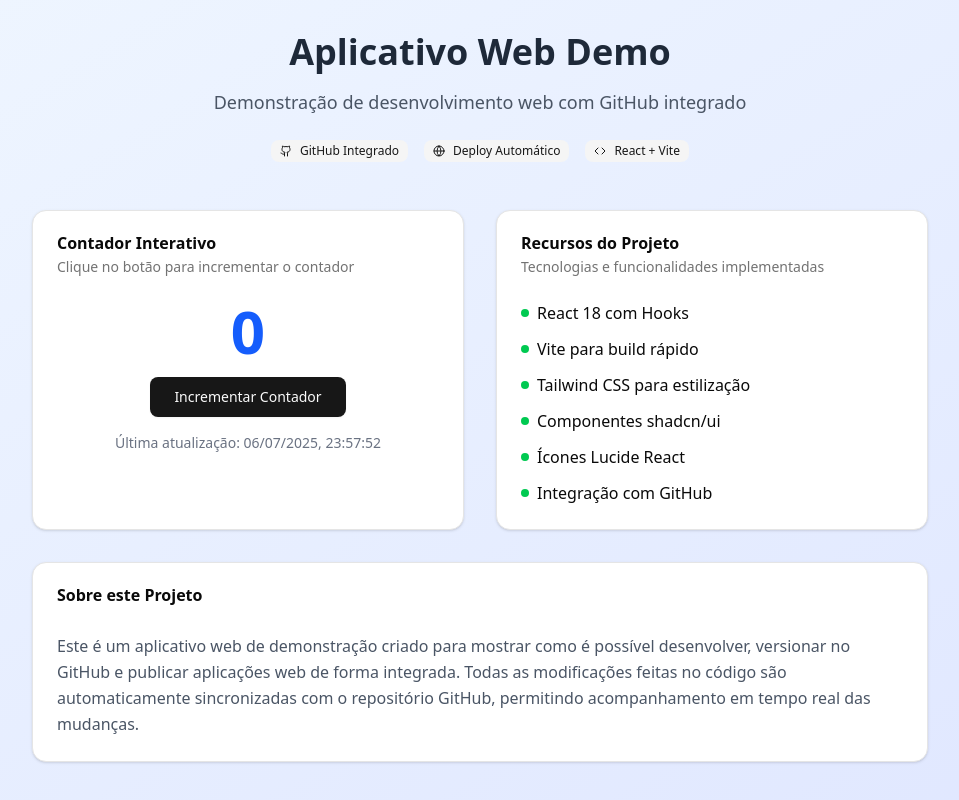
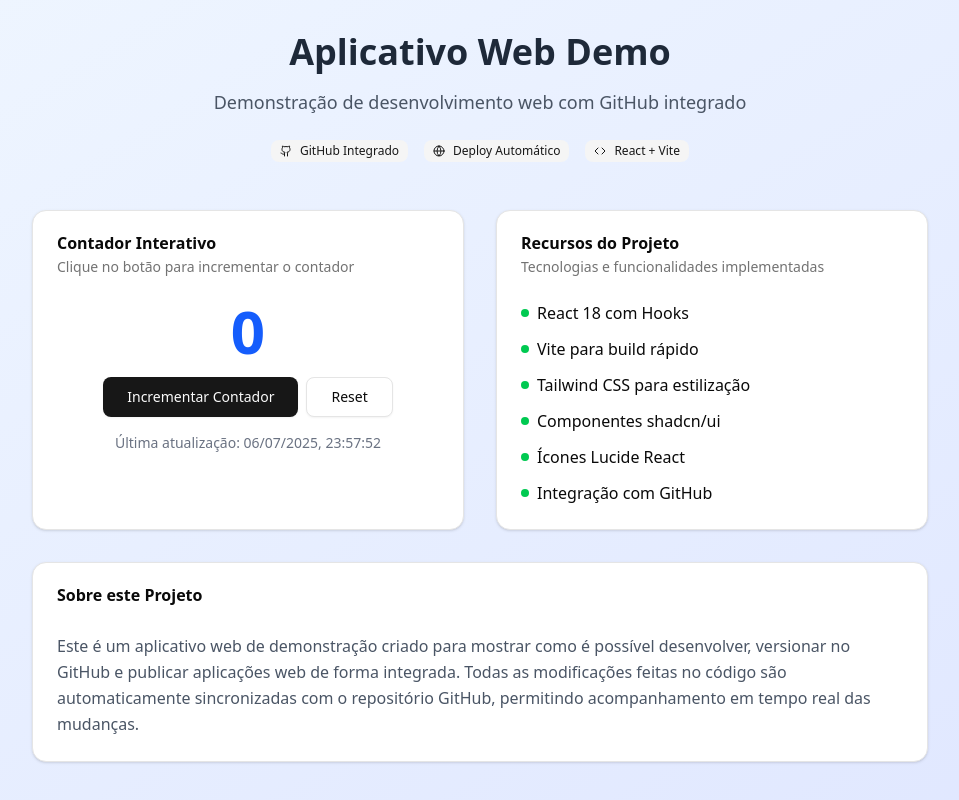
Before and after one commit to josivaldojla/web-app-demo, a React (Vite) app: page / in a window 1280 px wide. Shown: the whole page, without its empty margins (160-1119 px from the left). Built offline with nearby package versions, Linux system fonts and the light colour scheme.

Commit message:
Adiciona botão de Reset ao contador - demonstração de modificação em tempo real

```diff
--- a/src/App.jsx
+++ b/src/App.jsx
@@ -52,13 +52,24 @@ function App() {
               <div className="text-6xl font-bold text-blue-600 mb-4">
                 {count}
               </div>
+              <div className="flex gap-2 justify-center mb-4">
                 <Button
                   onClick={handleClick}
                   size="lg"
-                className="mb-4"
                 >
                   Incrementar Contador
                 </Button>
+                <Button
+                  onClick={() => {
+                    setCount(0)
+                    setLastUpdate(new Date().toLocaleString('pt-BR'))
+                  }}
+                  variant="outline"
+                  size="lg"
+                >
+                  Reset
+                </Button>
+              </div>
               <p className="text-sm text-gray-500">
                 Última atualização: {lastUpdate}
               </p>
--- a/vite.config.js
+++ b/vite.config.js
@@ -11,4 +11,8 @@ export default defineConfig({
       "@": path.resolve(__dirname, "./src"),
     },
   },
+  server: {
+    host: '0.0.0.0',
+    port: 5173
+  }
 })
```
Lines whose indentation alone changed are shown as unchanged.
